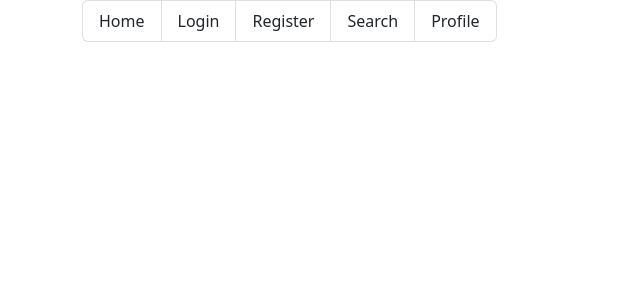
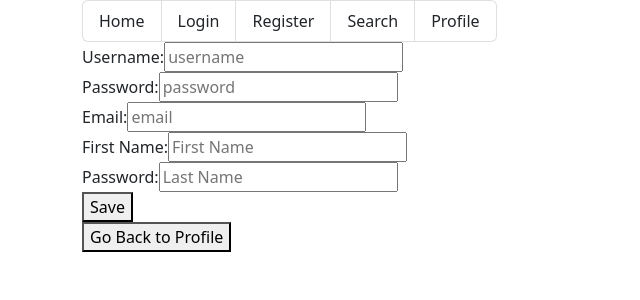
Before and after one commit to Benderson7/webdev-final-project, a React (Create React App) app: page /edit-profile in a window 1280 px wide. Shown: the top 300 px of the page, without its empty margins (0-640 px from the left). Built offline with nearby package versions, Linux system fonts and the light colour scheme; no server answers.

Commit message:
implemented profile and update profile screen

```diff
--- a/src/App.js
+++ b/src/App.js
@@ -13,6 +13,7 @@ import monReducer from "./reducers/mon-reducer";
 import Register from "./register";
 import usersReducer from "./reducers/users-reducer";
 import Profile from "./profile";
+import EditProfile from "./profile/EditProfile";
 const store = configureStore({reducer: {pokemon: pokemonReducer, mon: monReducer, users: usersReducer}});
 
 function App() {
@@ -34,6 +35,8 @@ function App() {
                              element={<Details/>}/>
                       <Route path="/profile"
                              element={<Profile/>}/>
+                      <Route path="/edit-profile"
+                             element={<EditProfile/>}/>
                   </Routes>
               </div>
           </Provider>
--- /dev/null
+++ b/src/profile/EditProfile.js
@@ -0,0 +1,67 @@
+import {useDispatch, useSelector} from "react-redux";
+import {useState} from "react";
+import {updateThunk} from "../services/users-thunks";
+import {useNavigate} from "react-router-dom";
+
+const EditProfile = () => {
+    const {currentUser} = useSelector((state) => state.users)
+    const [updateUser, setUpdateUser] = useState(currentUser)
+    const dispatch = useDispatch()
+    const navigation = useNavigate()
+    const handleUpdateBtn = () => {
+        dispatch(updateThunk(updateUser))
+        navigation("/profile")
+    }
+    const handleBackBtn = () => {
+        navigation("/profile")
+    }
+
+    return(
+        <>
+            <label for={"usernameInput"} >Username: </label>
+            <input
+                id={"usernameInput"}
+                onChange={(e) => setUpdateUser({...updateUser, username: e.target.value})}
+                placeholder={"username"}
+                value={updateUser.username}/>
+            <br/>
+            <label htmlFor={"passwordInput"}>Password: </label>
+            <input
+                id={"passwordInput"}
+                onChange={(e) => setUpdateUser({...updateUser, password: e.target.value})}
+                type={"password"}
+                placeholder={"password"}
+                value={updateUser.password}/>
+            <br/>
+            <label htmlFor={"emailInput"}>Email: </label>
+            <input
+                id={"emailInput"}
+                onChange={(e) => setUpdateUser({...updateUser, email: e.target.value})}
+                type={"email"}
+                placeholder={"email"}
+                value={updateUser.email}/>
+            <br/>
+            <label htmlFor={"firstnameInput"}>First Name: </label>
+            <input
+                id={"firstnameInput"}
+                onChange={(e) => setUpdateUser({...updateUser, firstName: e.target.value})}
+                placeholder={"First Name"}
+                value={updateUser.firstName}/>
+            <br/>
+            <label htmlFor={"lastnameInput"}>Password: </label>
+            <input
+                id={"lastnameInput"}
+                onChange={(e) => setUpdateUser({...updateUser, lastName: e.target.value})}
+                placeholder={"Last Name"}
+                value={updateUser.lastName}/>
+            <br/>
+            <button onClick={handleUpdateBtn}>Save</button>
+            <br/>
+            <button onClick={handleBackBtn}>
+                Go Back to Profile
+            </button>
+        </>
+    )
+}
+
+export default EditProfile;
--- a/src/profile/index.js
+++ b/src/profile/index.js
@@ -1,11 +1,16 @@
 import {logoutThunk} from "../services/users-thunks";
 import {useDispatch, useSelector} from "react-redux";
+import { useNavigate } from "react-router-dom";
 
 const Profile = () => {
     const {currentUser} = useSelector((state) => state.users)
     const dispatch = useDispatch()
+    const navigate = useNavigate()
     const handleLogoutBtn = () => {
         dispatch(logoutThunk())
+    }
+    const handleEditBtn = () => {
+        navigate('/edit-profile');
     }
 
     return(
@@ -18,8 +23,20 @@ const Profile = () => {
                     <button onClick={handleLogoutBtn}>
                         Logout
                     </button>
+                    <button onClick={handleEditBtn}>
+                        Edit Profile
+                    </button>
+                    <br/>
+                    {currentUser.firstName}
+                    <br/>
+                    {currentUser.lastName}
+                    <br/>
+                    {currentUser.email}
+                    <br/>
+                    {currentUser.username}
                 </>
             }
+
         </>
     )
 }
--- a/src/reducers/users-reducer.js
+++ b/src/reducers/users-reducer.js
@@ -1,10 +1,10 @@
 import {createSlice} from "@reduxjs/toolkit";
-import {loginThunk, logoutThunk, profileThunk, registerThunk} from "../services/users-thunks";
+import {loginThunk, logoutThunk, profileThunk, registerThunk, updateThunk} from "../services/users-thunks";
 
 const usersReducer = createSlice({
     name: 'users',
     initialState: {
-        currentUser: null
+        currentUser: {}
     },
     extraReducers: {
         [registerThunk.fulfilled]: (state, action) => {
@@ -18,6 +18,9 @@ const usersReducer = createSlice({
         },
         [profileThunk.fulfilled]: (state, action) => {
             state.currentUser = action.payload
+        },
+        [updateThunk.fulfilled]: (state, {payload}) => {
+            state.currentUser = payload;
         }
     }
 })
--- a/src/services/users-service.js
+++ b/src/services/users-service.js
@@ -26,3 +26,8 @@ export const profile = async () => {
     const response = await api.post(`${BASE_API_URL}/profile`)
     return response.data
 }
+
+export const updateUser = async (user) => {
+     await api.put(`${BASE_API_URL}/users/${user._id}`, user);
+     return user;
+}
--- a/src/services/users-thunks.js
+++ b/src/services/users-thunks.js
@@ -1,5 +1,5 @@
 import {createAsyncThunk} from "@reduxjs/toolkit";
-import {login, logout, register, profile} from "./users-service";
+import {login, logout, register, profile, updateUser} from "./users-service";
 
 export const logoutThunk = createAsyncThunk(
     'logout',
@@ -20,3 +20,11 @@ export const profileThunk = createAsyncThunk(
     'profile',
     async () => await profile()
 )
+
+export const updateThunk = createAsyncThunk(
+    'updateUser',
+    async (user) => {
+        await updateUser(user)
+        return user;
+    }
+)
```
